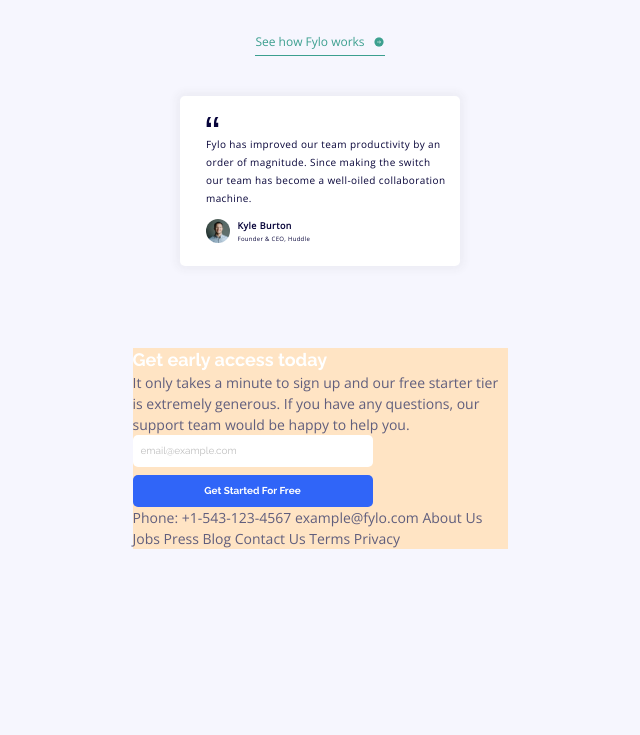
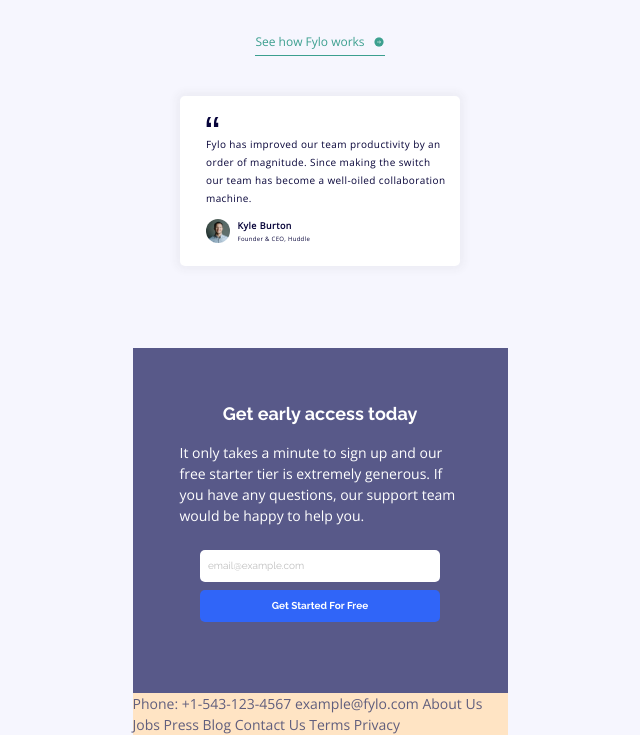
Before and after one commit to teempe/frontend-mentor-fylo-landing-page-with-two-column-layout, a website: page index.html in a window 1280 px wide. Shown: the part 1475-2210 px from the top of the page, without its empty margins (320-960 px from the left). Before the commit the page ends 2024 px from the top, so only its background shows below. Drawn offline with nearby package versions, Linux system fonts and the light colour scheme; files that its build step writes are made by us from their sources.

Commit message:
Add cta section.

```diff
--- a/index.html
+++ b/index.html
@@ -76,16 +76,20 @@
                     </div>
                 </section>
 
-                <h2 class="heading-2 heading-2--cta">Get early access today</h2>
+                <section class="cta">
+                    <h2 class="heading-2 heading-2--cta cta__heading">Get early access today</h2>
 
+                    <p class="cta__text">
                         It only takes a minute to sign up and our free starter tier is extremely generous.
                         If you have any questions, our support team would be happy to help you.
+                    </p>
 
-                <form action="/" class="form-cta">
+                    <form action="/" class="form-cta cta__form">
                         <label for="email" class="visually-hidden">Email Address</label>
                         <input type="email" placeholder="email@example.com" class="form-cta__input">
                         <button type="submit" class="form-cta__btn">Get Started For Free</button>
                     </form>
+                </section>
             </main>
 
             <footer>
--- a/sass/layout/_global.scss
+++ b/sass/layout/_global.scss
@@ -2,3 +2,4 @@
 @import 'header';
 @import 'section-hero';
 @import 'section-productive';
+@import 'section-cta';
--- /dev/null
+++ b/sass/layout/_section-cta.scss
@@ -0,0 +1,19 @@
+.cta {
+    color: var(--color-white);
+    background-color: var(--color-desaturated-blue);
+
+    padding: 5.4rem 4.7rem 7.1rem;
+
+    display: grid;
+    justify-items: center;
+
+    &__heading {
+        margin-bottom: 1.6rem;
+    }
+
+    &__text {
+        margin-bottom: 2.4rem;
+    }
+
+    // &__form {}
+}
```
Lines whose indentation alone changed are shown as unchanged.
